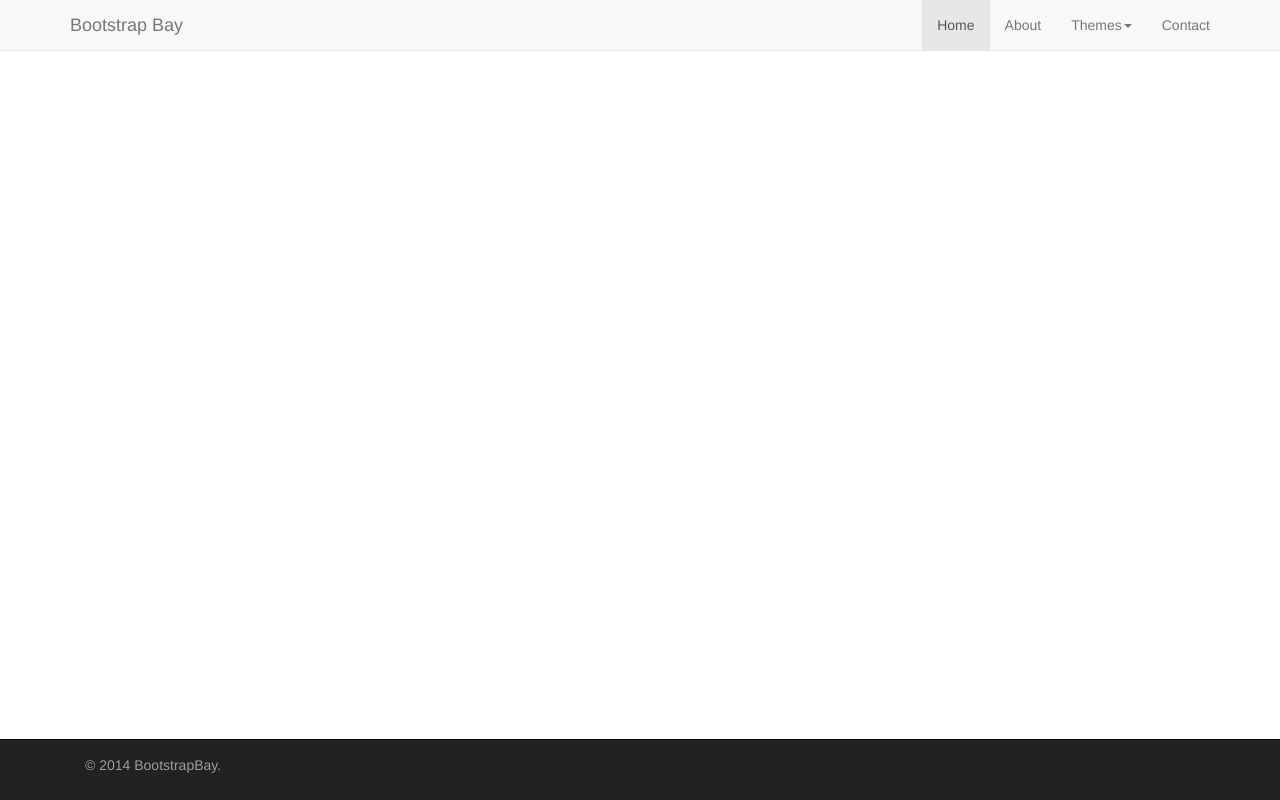
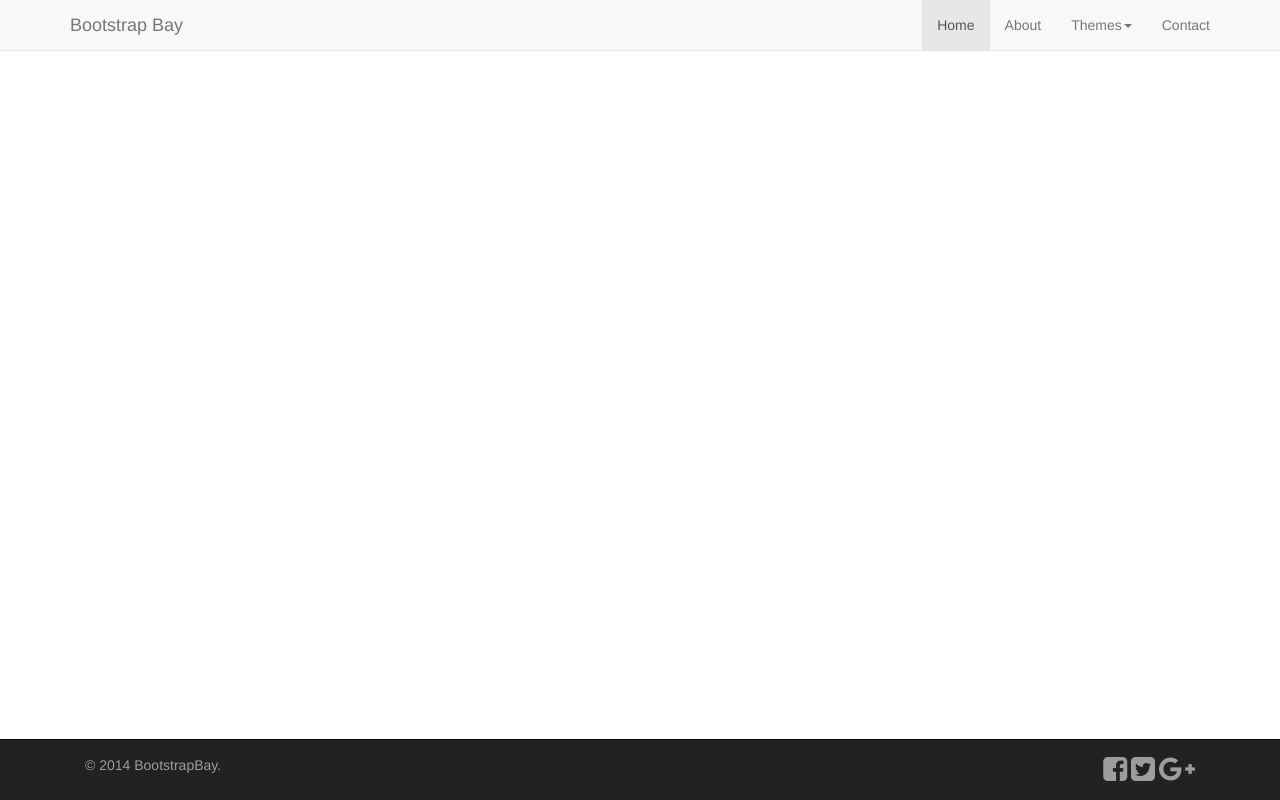
Before and after one commit to bunop/bootstrap-tutorial, a plain HTML site: page index.html in a window 1280 px wide. Drawn offline with nearby package versions, Linux system fonts and the light colour scheme.

Commit message:
Tutorial 4 - added social icons from awesome fonts

```diff
--- /dev/null
+++ b/css/custom.css
@@ -0,0 +1,8 @@
+
+/*
+Disable text-decoration (color) in navbar-text
+*/
+.navbar-text  > a {
+  color: inherit;
+  text-decoration: none;
+}
--- a/index.html
+++ b/index.html
@@ -10,6 +10,12 @@
 
     <!-- Bootstrap -->
     <link href="css/bootstrap.min.css" rel="stylesheet">
+
+    <!-- Use custom css -->
+    <link href="css/custom.css" rel="stylesheet">
+
+    <!-- install Font Awesome-->
+    <link rel="stylesheet" href="https://maxcdn.bootstrapcdn.com/font-awesome/4.5.0/css/font-awesome.min.css">
 
     <!-- HTML5 shim and Respond.js for IE8 support of HTML5 elements and media queries -->
     <!-- WARNING: Respond.js doesn't work if you view the page via file:// -->
@@ -74,6 +80,12 @@
             © 2014 BootstrapBay.
           </p>
         </div>
+        <div class="navbar-text pull-right">
+          <!-- add awesome fonts for facebook on footer. Set 2X size-->
+          <a href="#"><i class="fa fa-facebook-square fa-2x"></i></a>
+          <a href="#"><i class="fa fa-twitter-square fa-2x"></i></a>
+          <a href="#"><i class="fa fa-google-plus fa-2x"></i></a>
+        </div>
       </div>
     </div>
 
```
